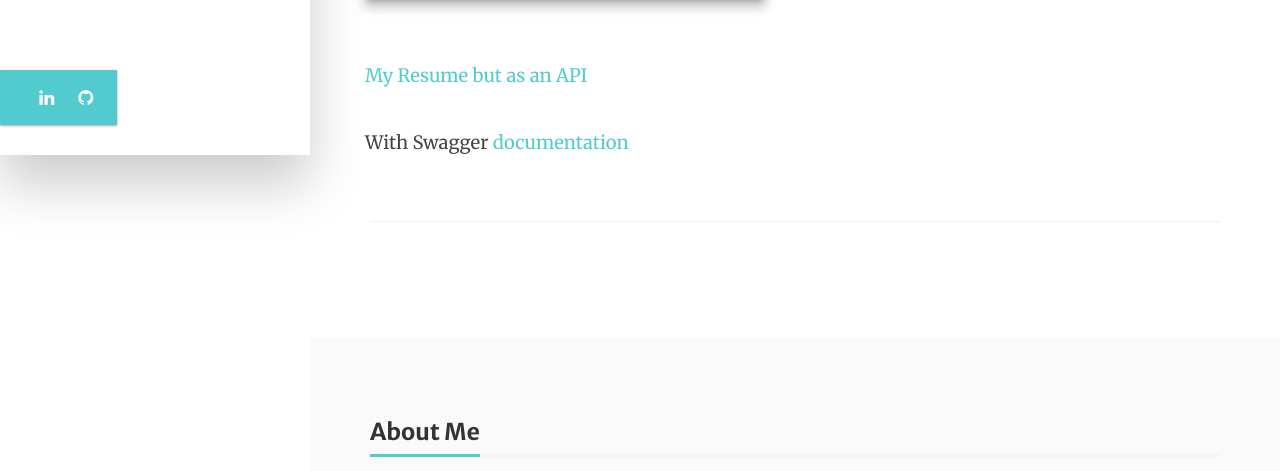
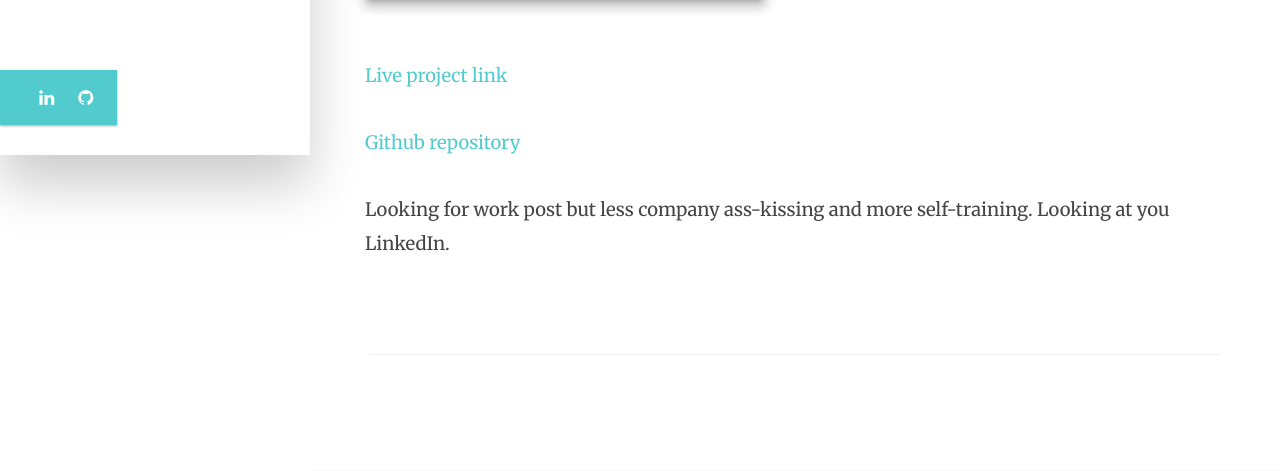
Before and after one commit to vanessapigwin/cattoviz, a Flask app: page /applications in a window 1280 px wide. Shown: the part 645-1116 px from the top of the page. Run offline with Flask 2, Linux system fonts and the light colour scheme; some libraries are stand-ins or nearby versions.

Commit message:
added some snarky comments

```diff
--- a/templates/app-gallery.html
+++ b/templates/app-gallery.html
@@ -3,19 +3,19 @@
                 <div class="eskimo-page-title">
                     <h1 class="no-border">App Gallery</h1>
                 </div>
-                <h2>App Title</h2>
+                <h2>My Resume but as an API</h2>
                 <!-- IMAGE GALLERY -->
                 <div class="eskimo-masonry-grid eskimo-gallery">
                     <div class="eskimo-one-column" data-columns>
                         <!-- GALLERY ITEM 1 -->
                         <div class="eskimo-featured-img">
-                            <img src="{{ url_for('static', filename='/images/app1-docs.png') }}" alt="" />
+                            <img src="{{ url_for('static', filename='/images/app1-api.png') }}" alt="" />
                         </div>
                         <div class="eskimo-page-content">
-                            <p><a href="https://resumeapi.cattoviz.com/api/">My Resume but as an API</a></p>
-                            <div class="clearfix">
-                                With Swagger <a href="https://resumeapi.cattoviz.com/docs/">documentation</a>
-                            </div>
+                            <p><a href="https://resumeapi.cattoviz.com/api/">Live project link</a></p>
+                            <p><a href="https://github.com/vanessapigwin/my_drf_resume">Github repository</a></p>
+                            <p>Looking for work post but less company ass-kissing and more self-training. Looking at you LinkedIn.</p>
+                            <div class="clearfix"></div>
                         </div>
                     </div>
                 </div>
```
